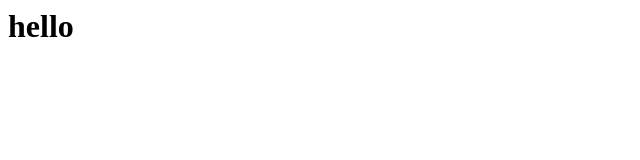
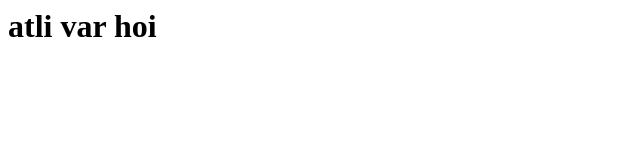
Before and after one commit to rajchauhan1881/Raj, a plain HTML site: page index.html in a window 1280 px wide. Shown: the whole page, without its empty margins (0-640 px from the left). Drawn offline with Linux system fonts and the light colour scheme.

Commit message:
Update index.html

```diff
--- a/index.html
+++ b/index.html
@@ -1 +1 @@
-<h1>hello</h1>
+<h1>atli var hoi </h1>
```
